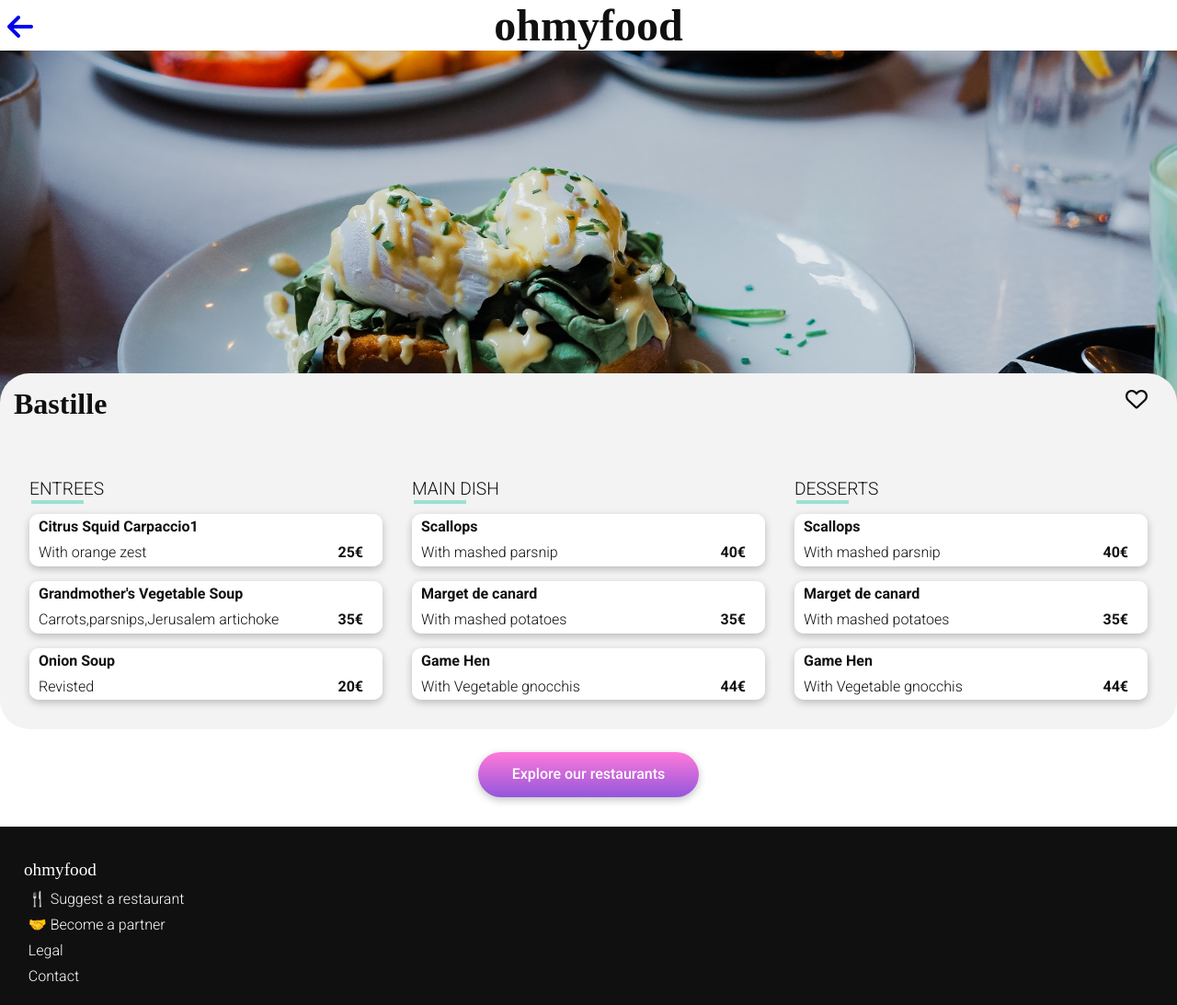
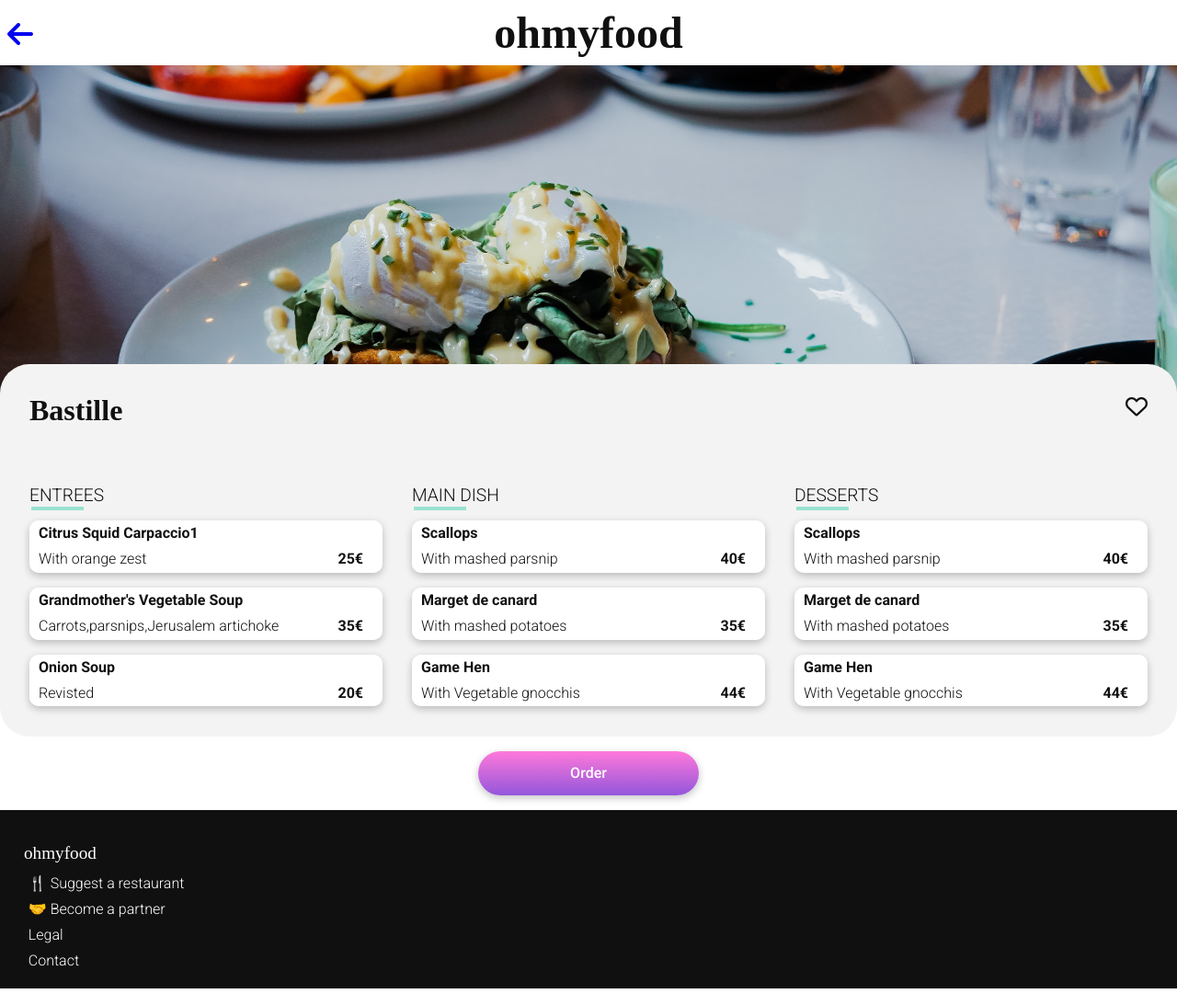
Before and after one commit to Tomerozfresko/Ohmyfood, a website: page bastille.html in a window 1280 px wide. Shown: the whole page at 92% size. Drawn offline with Linux system fonts and the light colour scheme; a web font is replaced by a local one.

Commit message:
1st vesrion

```diff
--- a/Sass/components/_button.scss
+++ b/Sass/components/_button.scss
@@ -7,8 +7,7 @@
   display: block;
   text-align: center;
   width: 15rem;
-  margin: auto;
-  margin-top: 25px;
+  margin: 1rem auto 1rem auto;
   background: colors.$button-color;
   @include mixins.font-design(button);
   padding: 15px 30px;
--- a/Sass/components/_cards.scss
+++ b/Sass/components/_cards.scss
@@ -5,7 +5,7 @@
 
 .restaurants-container {
   background-color: colors.$lightgray;
-  padding: 1rem;
+  padding: 1rem 1rem 4rem 1rem;
   min-width: 100%;
 }
 
@@ -58,12 +58,14 @@
     &__main {
       line-height: 1.5rem;
       margin: 0;
+      padding-left: 0.2rem;
     }
     &__sub {
       margin: 0;
       line-height: 1.5rem;
       position: relative;
       font-weight: 300;
+      padding-left: 0.2rem;
     }
   }
 }
--- a/Sass/components/_logo.scss
+++ b/Sass/components/_logo.scss
@@ -7,6 +7,7 @@
   text-align: center;
   @include mixins.font-design(logo);
   text-decoration: none;
+  padding: 0.5rem;
   &__back-button {
     position: absolute;
     left: 0.5rem;
@@ -21,3 +22,10 @@
     display: inline-block;
   }
 }
+.back__button {
+  text-decoration: none;
+  position: absolute;
+  top: 1.3rem;
+  left: 0.5rem;
+  font-size: 2rem;
+}
--- a/Sass/components/_menu.scss
+++ b/Sass/components/_menu.scss
@@ -20,8 +20,9 @@
 
 .restaurantname {
   position: relative;
-  padding: 15px;
+  padding: 2rem 0rem 1rem 2rem;
   margin-bottom: 0;
+  margin-top: 0px;
   @include mixins.font-design(rest-name);
   &::after {
     font-family: "Font Awesome 5 Free";
@@ -153,3 +154,7 @@
 .desserts {
   animation-delay: 0.6s;
 }
+
+.button--menu {
+  // padding-bottom: 3rem;
+}
--- a/Sass/layout/_footer.scss
+++ b/Sass/layout/_footer.scss
@@ -8,7 +8,6 @@
 .footer {
   background-color: colors.$black;
   width: 100%;
-  margin-top: 2rem;
   height: fit-content;
   padding: 1rem;
   &__list {
--- a/Sass/layout/_header.scss
+++ b/Sass/layout/_header.scss
@@ -41,11 +41,3 @@
 .title {
   @include mixins.font-design(title);
 }
-
-.back__button {
-  text-decoration: none;
-  position: absolute;
-  top: 0.8rem;
-  left: 0.5rem;
-  font-size: 2rem;
-}
--- a/bastille.html
+++ b/bastille.html
@@ -143,32 +143,10 @@
                         <i class="test fa-solid fa-circle-check"></i>
                     </div>
                 </div>
-<!--
-                <div class="dish">
-                    <h2 class="dish__firstline">Floral ice Cream</h2>
-                    <div class="dish__secondline">
-                        <h2 class="dish__secondline__text">With hazelnut butter</h2>
-                        <h2 class="dish__secondline__price">18€</h2>
-                    </div>
-                </div>
-                <div class="dish">
-                    <h2 class="dish__firstline">Chocolate Lava Cake</h2>
-                    <div class="dish__secondline">
-                        <h2 class="dish__secondline__text">Revisted</h2>
-                        <h2 class="dish__secondline__price">22€</h2>
-                    </div>
-                </div>
-                <div class="dish">
-                    <h2 class="dish__firstline">Napolean</h2>
-                    <div class="dish__secondline">
-                        <h2 class="dish__secondline__text">With blueberries and marzipan</h2>
-                        <h2 class="dish__secondline__price">23€</h2>
-                    </div>
-                </div> -->
             </div>
         </div>
     </div>
-    <div><a class ="button" href="#">Explore our restaurants</a></div>
+    <div><a class ="button button--menu" href="#">Order</a></div>
     <footer class="footer">
         <a class="logo--footer" href="index.html">ohmyfood</a>
         <ul class ="footer__list">
```
Also changed, not shown: CSS/style.css, 1 other file.
